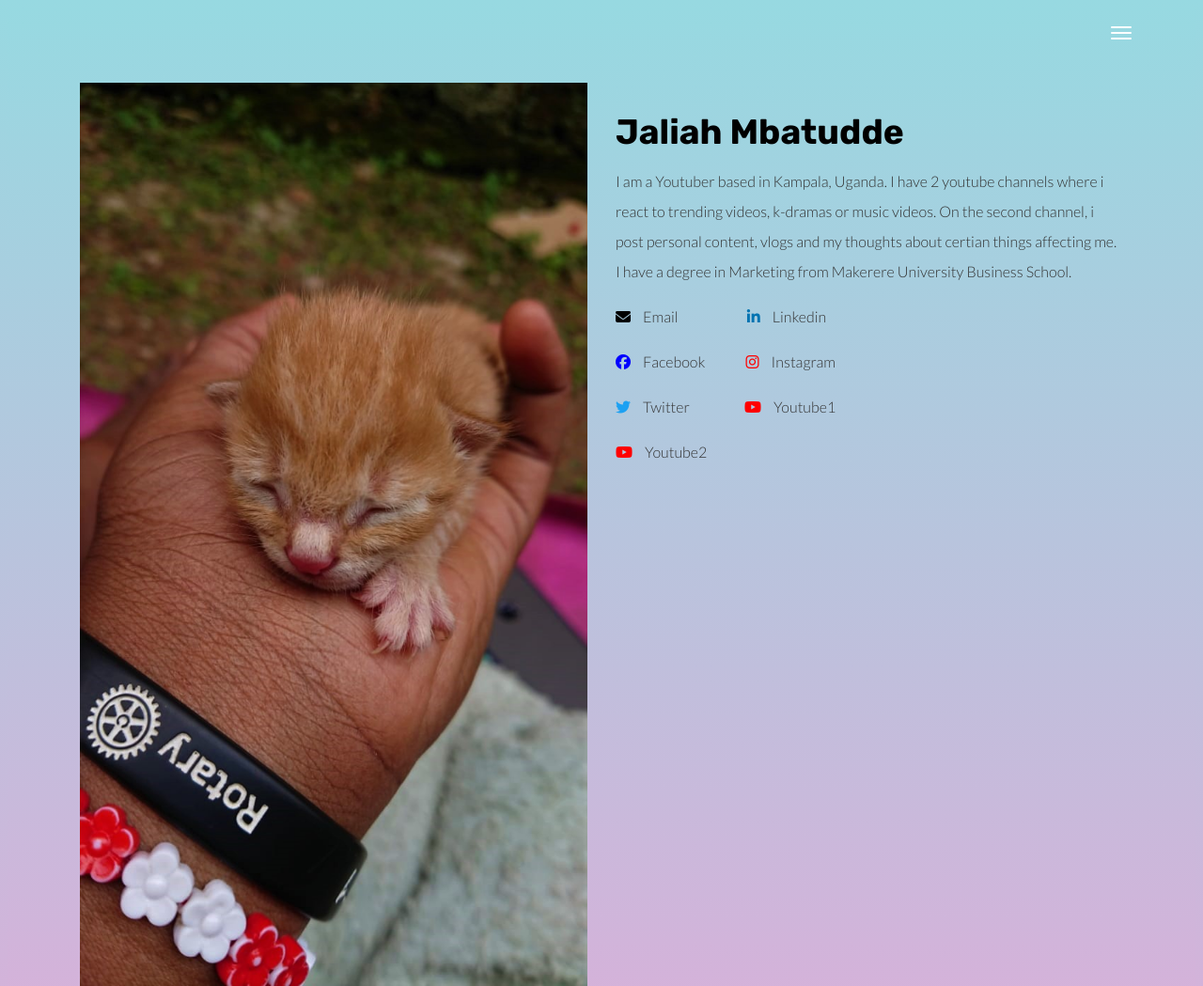
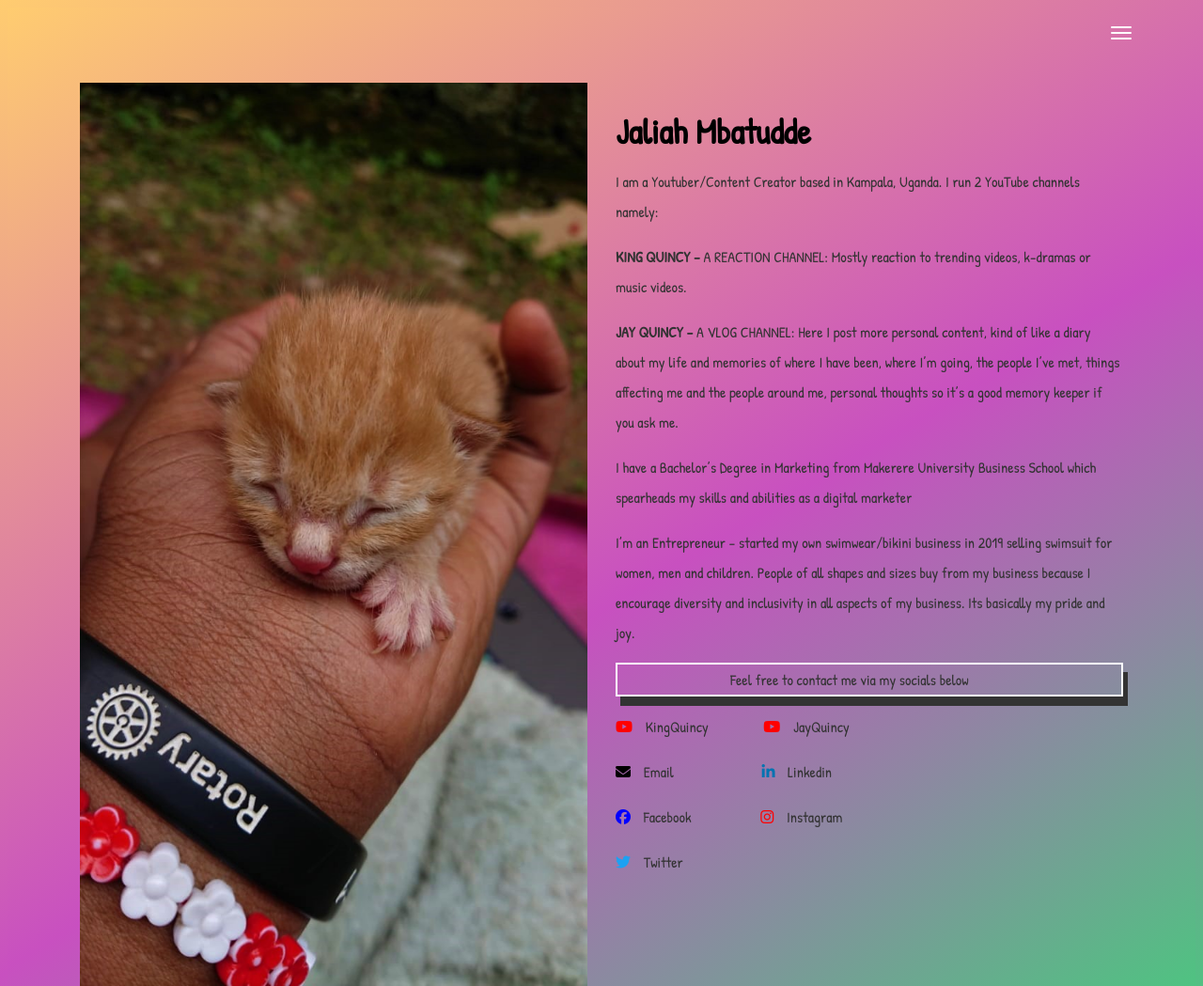
Before and after one commit to Radiostranger/complex, a plain HTML site: page about.html in a window 1280 px wide. Shown: the top 1049 px of the page at 94% size. Drawn offline with Linux system fonts and the light colour scheme.

Commit message:
fonts, background gradient and about major over haul!!!!!

```diff
--- a/about.html
+++ b/about.html
@@ -12,6 +12,14 @@
     />
 
 <script src="https://kit.fontawesome.com/31347ea0b5.js" crossorigin="anonymous"></script>
+<style>
+@import url('https://fonts.googleapis.com/css2?family=Patrick+Hand&display=swap');
+</style>
+<style>
+@import url('https://fonts.googleapis.com/css2?family=Courgette&display=swap');
+</style>
+
+
 
     <!-- Disable tap highlight on IE -->
     <meta name="msapplication-tap-highlight" content="no" />
@@ -72,30 +80,30 @@
                 >
               </p>
               <p class="footer-share-icons">
-                <a href="https://www.twitter.com" class="fa-icon" title="">
+                <a href="https://www.twitter.com" class="fa-icon" title="twitter icon">
                   <i class="fa fa-twitter" aria-hidden="true"></i>
                 </a>
-                <a href="https://www.linkedin.com" class="fa-icon" title="">
+                <a href="https://www.linkedin.com" class="fa-icon" title="linkedin icon">
                   <i class="fa fa-linkedin" aria-hidden="true"></i>
                 </a>
                 <a
                   href="https://instagram.com/kingquincyonly/"
                   class="fa-icon"
-                  title=""
+                  title="instagram icon"
                 >
                   <i class="fa fa-instagram" aria-hidden="true"></i>
                 </a>
                 <a
                   href="https://www.youtube.com/c/KingQuincy/videos/"
                   class="fa-icon"
-                  title=""
+                  title="first youtube icon"
                 >
                   <i class="fa fa-youtube"></i>
                 </a>
                 <a
                   href="https://www.youtube.com/channel/UCK9grImLNKD06ftzv-49N-g/videos/"
                   class="fa-icon"
-                  title=""
+                  title="youtube icon"
                 >
                   <i class="fa fa-youtube"></i>
                 </a>
@@ -124,11 +132,54 @@
             <div class="col-md-6">
               <h1 class="h2">Jaliah Mbatudde</h1>
               <p>
-                I am a Youtuber based in Kampala, Uganda. I have 2 youtube channels where i react to trending videos, k-dramas or music videos.
-                On the second channel, i post personal content, vlogs and my thoughts about certian things affecting me.
-                I have a degree in Marketing from Makerere University Business School.
+                I am a Youtuber/Content Creator based in Kampala, Uganda. I run 2 YouTube channels
+                namely:
+                <p>
+                <b>KING QUINCY –</b> A REACTION CHANNEL: Mostly reaction to trending videos, k-dramas or music
+                videos.
+              </p>
+              <p>
+                <b>JAY QUINCY –</b> A VLOG CHANNEL: Here I post more personal content, kind of like a diary
+                about my life and memories of where I have been, where I’m going, the people I’ve met, things
+                affecting me and the people around me, personal thoughts so it’s a good memory keeper if you
+                ask me.
+              </p>
 
+              I have a Bachelor’s Degree in Marketing from Makerere University Business School which
+              spearheads my skills and abilities as a digital marketer
               </p>
+              <p>
+                I’m an Entrepreneur – started my own swimwear/bikini business in 2019 selling swimsuit for
+                women, men and children. People of all shapes and sizes buy from my business because I
+                encourage diversity and inclusivity in all aspects of my business. Its basically my pride and joy.
+              </p>
+
+              <p class="socials-heading">
+                Feel free to contact me via my socials below
+                <p>
+
+
+              <ul class="list-unstyled">
+          <!-- </li> -->
+          <!-- <li class="list-styled"> -->
+            <a
+              href="https://www.youtube.com/c/KingQuincy/videos/"
+              title=""
+              class="link-like-text">
+              <i class="fa-brands fa-youtube" style= "color: red; padding-right: 10px;  "></i>
+              KingQuincy</a>
+          <!-- </li> -->
+          <!-- <li class="list-styled"> -->
+            <i class="fa-brands fa-youtube" style= "color: red; padding-right: 10px; padding-left: 55px"></i>
+            <a
+              href="https://www.youtube.com/channel/UCK9grImLNKD06ftzv-49N-g/videos/"
+              title=""
+              class="link-like-text">
+
+              JayQuincy
+              </a>
+          <!-- </li> -->
+        </ul>
 
               <ul class="list-unstyled">
                 <!-- <li class="list-styled"> -->
@@ -147,7 +198,7 @@
                     title=""
                     class="link-like-text"
                     >
-                    <i class="fa-brands fa-linkedin-in" style= "color: #0073B1; padding-right: 10px; padding-left: 70px"></i>
+                    <i class="fa-brands fa-linkedin-in" style= "color: #0073B1; padding-right: 10px; padding-left: 90px"></i>
                     Linkedin</a
                   >
                 <!-- </li> -->
@@ -169,7 +220,7 @@
                     title=""
                     class="link-like-text">
                     <!-- <i class="fa-brands fa-instagram fa-icon fa-icon-2x"></i> -->
-                    <i class="fa-brands fa-instagram" style= "color: red; padding-right: 10px; padding-left: 40px"></i>
+                    <i class="fa-brands fa-instagram" style= "color: red; padding-right: 10px; padding-left: 70px"></i>
                     Instagram</a
                   >
                 <!-- </li> -->
@@ -179,28 +230,7 @@
                   <a href="https://twitter.com/" title="" class="link-like-text">
                 <i class="fa-brands fa-twitter" style="color: #1DA1F2; padding-right: 10px" ></i>
                     Twitter</a>
-                <!-- </li> -->
-                <!-- <li class="list-styled"> -->
-                  <a
-                    href="https://www.youtube.com/c/KingQuincy/videos/"
-                    title=""
-                    class="link-like-text">
-                    <i class="fa-brands fa-youtube" style= "color: red; padding-right: 10px; padding-left: 55px"></i>
-                    Youtube1</a>
-                <!-- </li> -->
-              </ul>
-              <ul class="list-unstyled">
-                <!-- <li class="list-styled"> -->
-                  <i class="fa-brands fa-youtube" style= "color: red; padding-right: 10px"></i>
-                  <a
-                    href="https://www.youtube.com/channel/UCK9grImLNKD06ftzv-49N-g/videos/"
-                    title=""
-                    class="link-like-text">
 
-                    Youtube2
-                    </a>
-                <!-- </li> -->
-              </ul>
             </div>
           </div>
         </div>
--- a/testing.css
+++ b/testing.css
@@ -9,7 +9,9 @@
 html {
   font-family: Lato, Roboto, 'Noto Serif', sans-serif;
   -ms-text-size-adjust: 100%;
-  -webkit-text-size-adjust: 100%; }
+  -webkit-text-size-adjust: 100%;
+  font-family: 'Patrick Hand', cursive;
+}
 
 /* body {
   background: rgb(63,94,251);
@@ -255,15 +257,18 @@ th {
 html {
   font-size: 10px;
   -webkit-tap-highlight-color: transparent;
-  background-color: #D9AFD9;
-  background-image: linear-gradient(0deg, #D9AFD9 0%, #97D9E1 100%); }
+  background-color: #41d07a;
+  background-image: linear-gradient(329deg, #41d07a 0%, #C850C0 46%, #FFCC70 100%);
+}
 
 body {
   font-family: "Lato", Helvetica, Arial, sans-serif;
   font-size: 16px;
   line-height: 2;
   color: #333333;
-  background-color: #fff; }
+  background-color: #fff;
+  font-family: 'Patrick Hand', 'Courgette', cursive;
+}
 
 input,
 button,
@@ -345,7 +350,9 @@ h1, h2, h3, h4, h5, h6,
   font-family: "Rubik", Helvetica, Arial, sans-serif;
   font-weight: 700;
   line-height: 1.1;
-  color: #000; }
+  color: #000;
+  font-family: 'Patrick Hand', 'Courgette', cursive;
+}
   h1 small,
   h1 .small, h2 small,
   h2 .small, h3 small,
@@ -741,6 +748,16 @@ pre {
     display: table; }
   .row:after {
     clear: both; }
+
+.socials-heading {
+    border: 2px solid #FFFFFF;
+    box-sizing: border-box;
+    justify-content: center;
+    padding-left: 120px;
+    box-shadow: 5px 10px;
+    }
+
+
 
 .col-xs-1, .col-sm-1, .col-md-1, .col-lg-1, .col-xs-2, .col-sm-2, .col-md-2, .col-lg-2, .col-xs-3, .col-sm-3, .col-md-3, .col-lg-3, .col-xs-4, .col-sm-4, .col-md-4, .col-lg-4, .col-xs-5, .col-sm-5, .col-md-5, .col-lg-5, .col-xs-6, .col-sm-6, .col-md-6, .col-lg-6, .col-xs-7, .col-sm-7, .col-md-7, .col-lg-7, .col-xs-8, .col-sm-8, .col-md-8, .col-lg-8, .col-xs-9, .col-sm-9, .col-md-9, .col-lg-9, .col-xs-10, .col-sm-10, .col-md-10, .col-lg-10, .col-xs-11, .col-sm-11, .col-md-11, .col-lg-11, .col-xs-12, .col-sm-12, .col-md-12, .col-lg-12 {
   position: relative;
@@ -3140,7 +3157,7 @@ tbody.collapse.in {
   /* background-color: #020024; */
   /* background: rgb(63,94,251);
   background: radial-gradient(circle, rgba(63,94,251,1) 0%, rgba(252,70,107,1) 100%); */
-  /* border-color: #eeeeee;  */
+  /* border-color: #eeeeee;   */
 }
   .navbar-default .navbar-brand {
     color: #777; }
@@ -3906,7 +3923,10 @@ button.close {
   -o-transition-timing-function: cubic-bezier(0.55, 0.085, 0, 0.99);
   transition-timing-function: cubic-bezier(0.55, 0.085, 0, 0.99);
   background-color: #D9AFD9;
-background-image: linear-gradient(0deg, #D9AFD9 0%, #97D9E1 100%);}
+background-image: linear-gradient(0deg, #D9AFD9 0%, #97D9E1 100%);
+background-color: #41d07a;
+background-image: linear-gradient(329deg, #41d07a 0%, #C850C0 46%, #FFCC70 100%);
+}
   .navbar-fullscreen .footer-container {
     text-align: center;
     padding: 10px 0;
@@ -3991,8 +4011,11 @@ background-image: linear-gradient(0deg, #D9AFD9 0%, #97D9E1 100%);}
 
 .section-container {
   padding: 80px 0;
-  background-color: #D9AFD9;
-  background-image: linear-gradient(0deg, #D9AFD9 0%, #97D9E1 100%); }
+  background-color: #85FFBD;
+  background-image: linear-gradient(135deg, #85FFBD 12%, #FFFB7D 41%, #f977f8 100%);
+  background-color: #41d07a;
+  background-image: linear-gradient(329deg, #41d07a 0%, #C850C0 46%, #FFCC70 100%);
+ }
 
 .section-container-spacer {
   margin-bottom: 60px; }
```
Also changed, not shown: index.html (+2 -2 lines).
